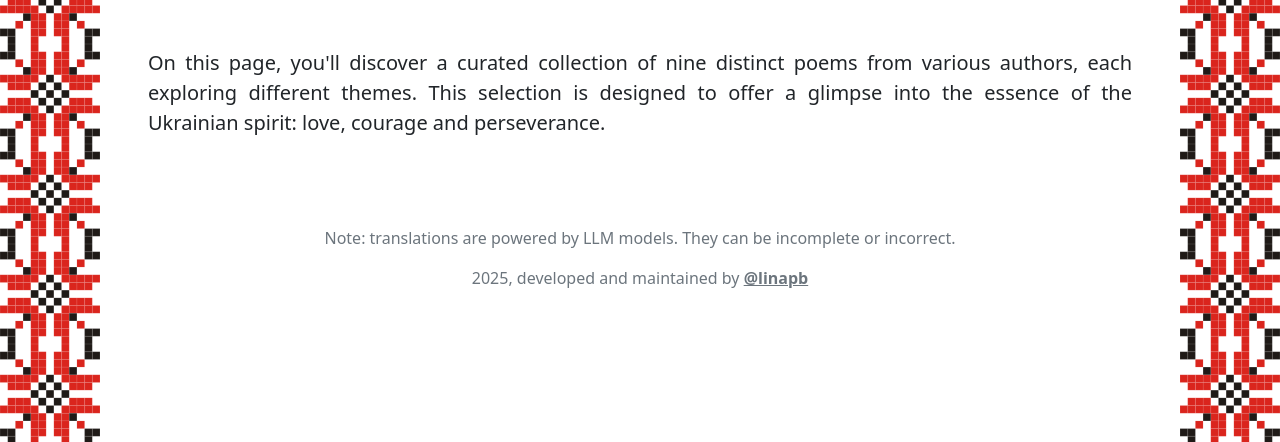
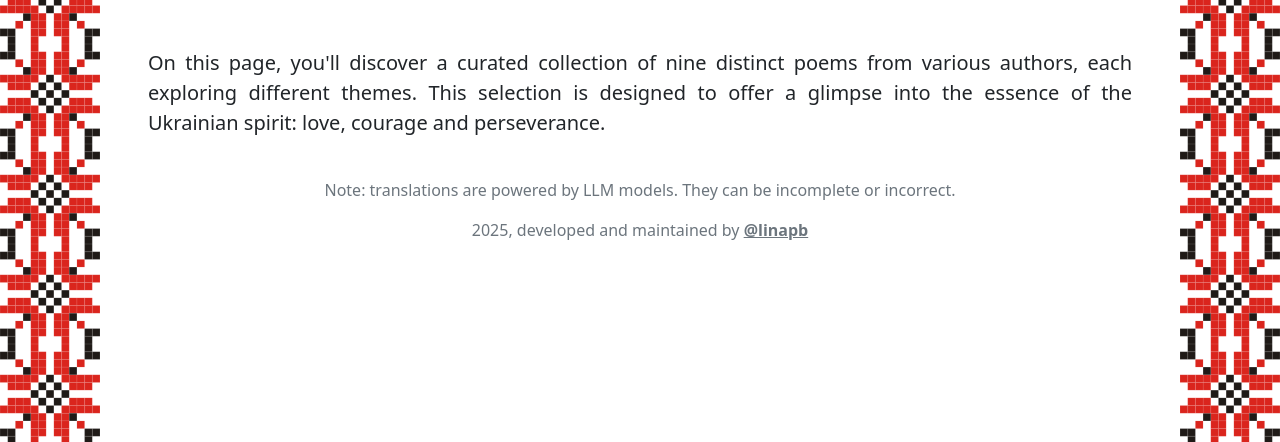
Before and after one commit to linapb/poetry_of_ukraine, a Flask app: page / in a window 1280 px wide. Shown: the part 56-498 px from the top of the page. Run offline with Flask 3, Linux system fonts and the light colour scheme.

Commit message:
Adjust margins and paddings for both desktop and mobile

```diff
--- a/static/styles.css
+++ b/static/styles.css
@@ -1,5 +1,7 @@
 .container {
     max-width: 85%;
+    margin-left: 100px;
+    margin-right: 100px;
 }
 
 img {
@@ -145,6 +147,8 @@ body{
     /* Adjust spacing */
     .container {
         max-width: 95%;
+        margin-left: auto;
+        margin-right: auto;
     }
     .navbar, .lead, footer {
         margin-left: 60px !important;
--- a/templates/index.html
+++ b/templates/index.html
@@ -5,15 +5,15 @@
 {% endblock %}
 
 {% block main %}
-<p class="lead px-5 py-5">{{ intro_text | safe }}</p>
+<p class="lead px-5 pt-5">{{ intro_text | safe }}</p>
     <div class="container">
 
         {% for poem in poems %}
             {% if poem.id | int  % 2 == 0 %}
-                <p class="topic text-md-center pt-5 fs-1 fst-italic fw-lighter"> {{ poem.topic }} </p>
+                <p class="topic text-md-center fs-1 fst-italic fw-lighter"> {{ poem.topic }} </p>
                 <div class="row pb-5 justify-content-md-end flex-column-reverse flex-md-row">
             {% else %}
-                <p class="topic text-md-start pt-5 fs-1 fst-italic fw-lighter"> {{ poem.topic }} </p>
+                <p class="topic text-md-start fs-1 fst-italic fw-lighter"> {{ poem.topic }} </p>
                 <div class="row pb-5 justify-content-md-start flex-column-reverse flex-md-row">
             {% endif %}
                     <div class="col col-md-4 p-5 poem shadow-lg rounded">
```
